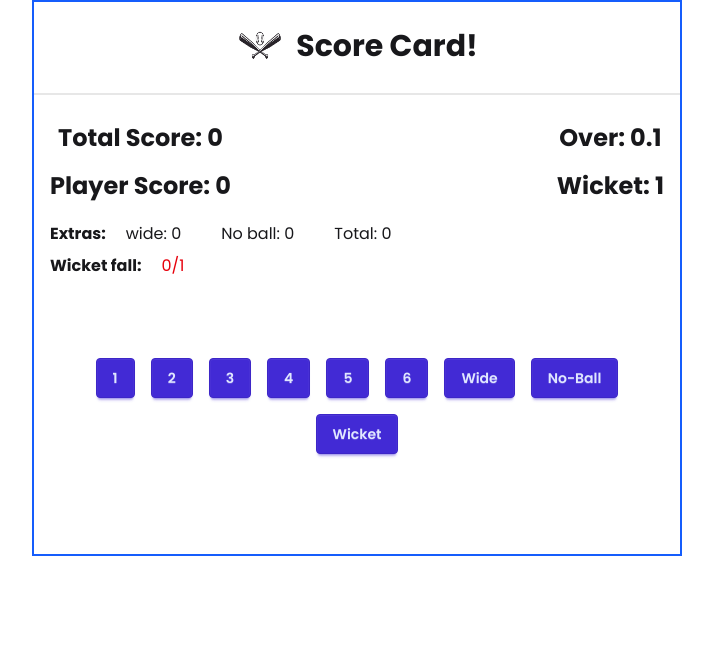
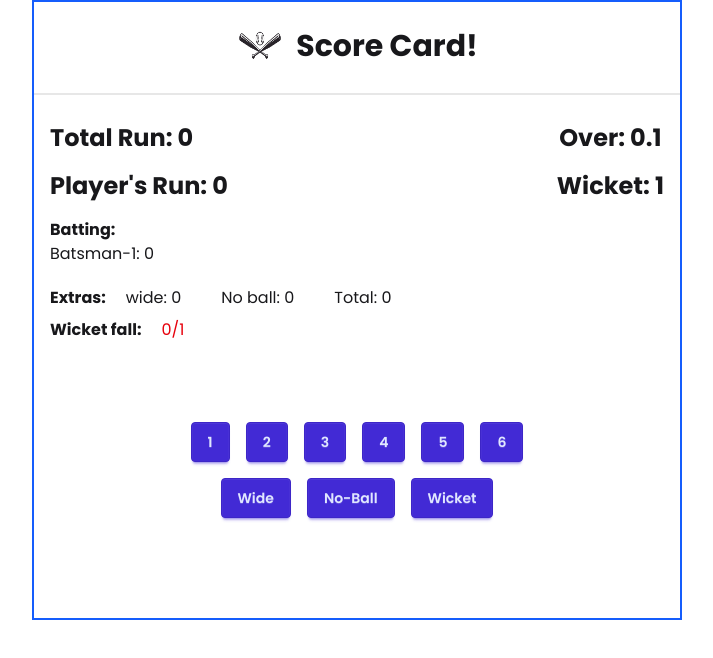
Before and after one commit to ShafiulTuhin/cricket-score-card, a React (Vite) app: page / in a window 1280 px wide. Both pictures are taken after a click on the button "Wicket". Shown: the top 658 px of the page, without its empty margins (283-996 px from the left). Built offline with nearby package versions, Linux system fonts and the light colour scheme.

Commit message:
implement player's individual run afte out

```diff
--- a/src/App.jsx
+++ b/src/App.jsx
@@ -18,7 +18,7 @@ function App() {
   const [ownScore, setOwnScore] = useState(0);
   const [message, setMessage] = useState("");
   const [wicket, setWicket] = useState(0);
-  // const [playerName, setPlayerName] = useState("");
+  const [playerName, setPlayerName] = useState([]);
   const [wide, setWide] = useState(0);
   const [noBall, setNoBall] = useState(0);
   const [ball, setBall] = useState(0);
@@ -27,24 +27,28 @@ function App() {
 
   const updateScore = (btn) => {
     const { name, score: value } = btn;
-    // console.log(name, value);
     const newScore = score + value;
     const newOwnScore = ownScore + value;
     const newWicket = wicket + 1;
+    const newBall = ball + 1;
     if (name !== "Wide" && name !== "No-Ball") {
       setOwnScore(newOwnScore);
     }
     if (name === "Wicket") {
       setOwnScore(0);
       setWicket(newWicket);
-      setBall(ball + 1);
+      setBall(newBall);
       setFallOfWickets((prev) => [...prev, `${newScore}/${newWicket}`]);
+      setPlayerName((prev) => [
+        ...prev,
+        `Batsman-${newWicket}: ${newOwnScore}`,
+      ]);
     }
 
     setScore(newScore);
 
     if (value != 0) {
-      setBall(ball + 1);
+      setBall(newBall);
     }
     if (name === "Wide") {
       setBall(ball);
@@ -55,7 +59,7 @@ function App() {
       setNoBall(noBall + 1);
       setMessage("Free hit!");
     }
-    if (ball >= 5 && name !== "Wide") {
+    if (newBall >= 6 && name !== "Wide") {
       setOver(over + 1);
       setBall(0);
     }
@@ -81,11 +85,9 @@ function App() {
       <h2 className="text-center text-red-500 font-bold mb-5">{message}</h2>
       <div className="flex justify-between items-center px-4">
         <div className="space-y-4">
+          <h2 className="text-start font-bold text-2xl">Total Run: {score}</h2>
           <h2 className="text-center font-bold text-2xl ">
-            Total Score: {score}
-          </h2>
-          <h2 className="text-center font-bold text-2xl ">
-            Player Score: {ownScore}
+            Player's Run: {ownScore}
           </h2>
         </div>
         <div className="space-y-4">
@@ -94,6 +96,12 @@ function App() {
           </h2>
           <h2 className="text-center font-bold text-2xl">Wicket: {wicket}</h2>
         </div>
+      </div>
+      <div className="px-4 mt-4">
+        <h2 className="font-bold">Batting:</h2>
+        {playerName.map((player, ind) => (
+          <h2 key={ind}>{player}</h2>
+        ))}
       </div>
       <div className="flex gap-5 px-4 pt-5">
         <h2 className="font-bold">Extras:</h2>
@@ -118,7 +126,7 @@ function App() {
         <p>Extra: {extra}</p>
         <p>Wide: {wide}</p>
       </div> */}
-      <div className="flex flex-wrap justify-center gap-4 py-20 px-5">
+      <div className="flex flex-wrap justify-center gap-4 py-20 px-5 sm:w-[400px] w-full mx-auto">
         {buttons.map((btn, ind) => (
           <button
             key={ind}
```
